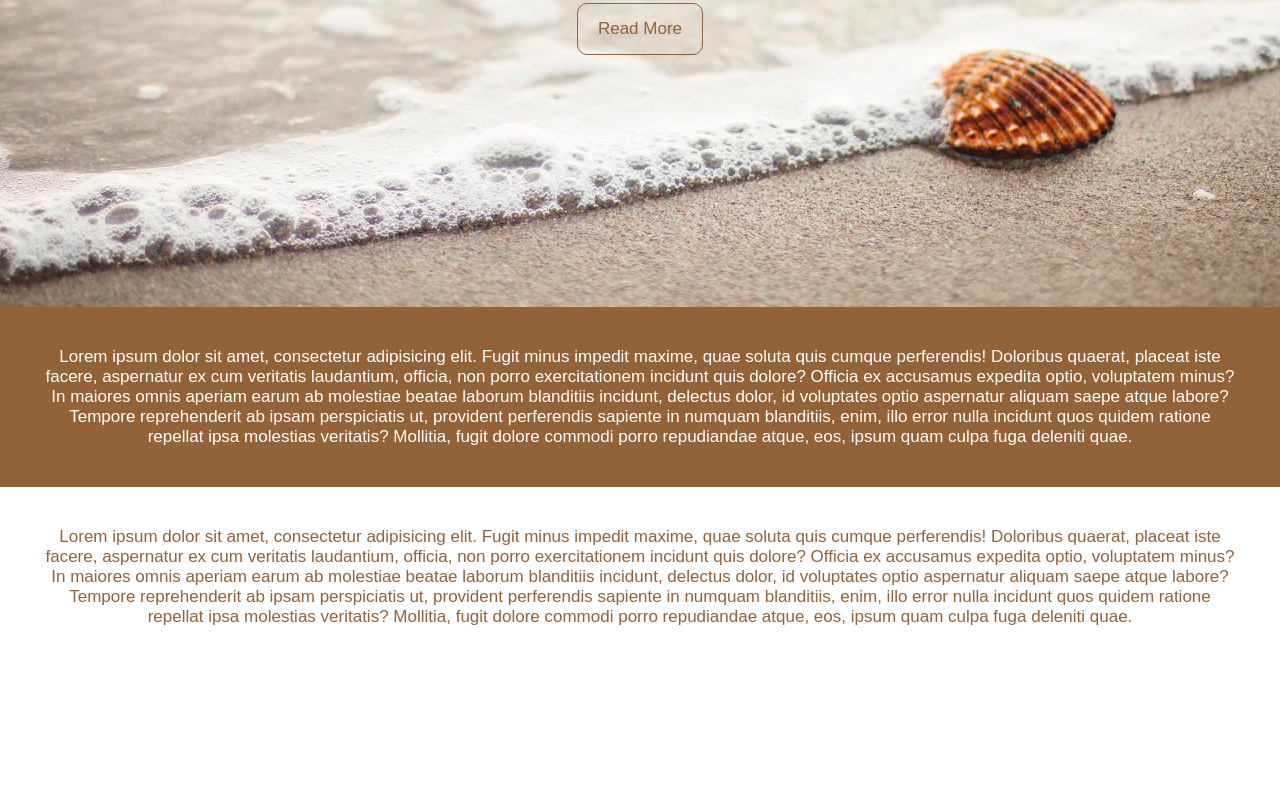
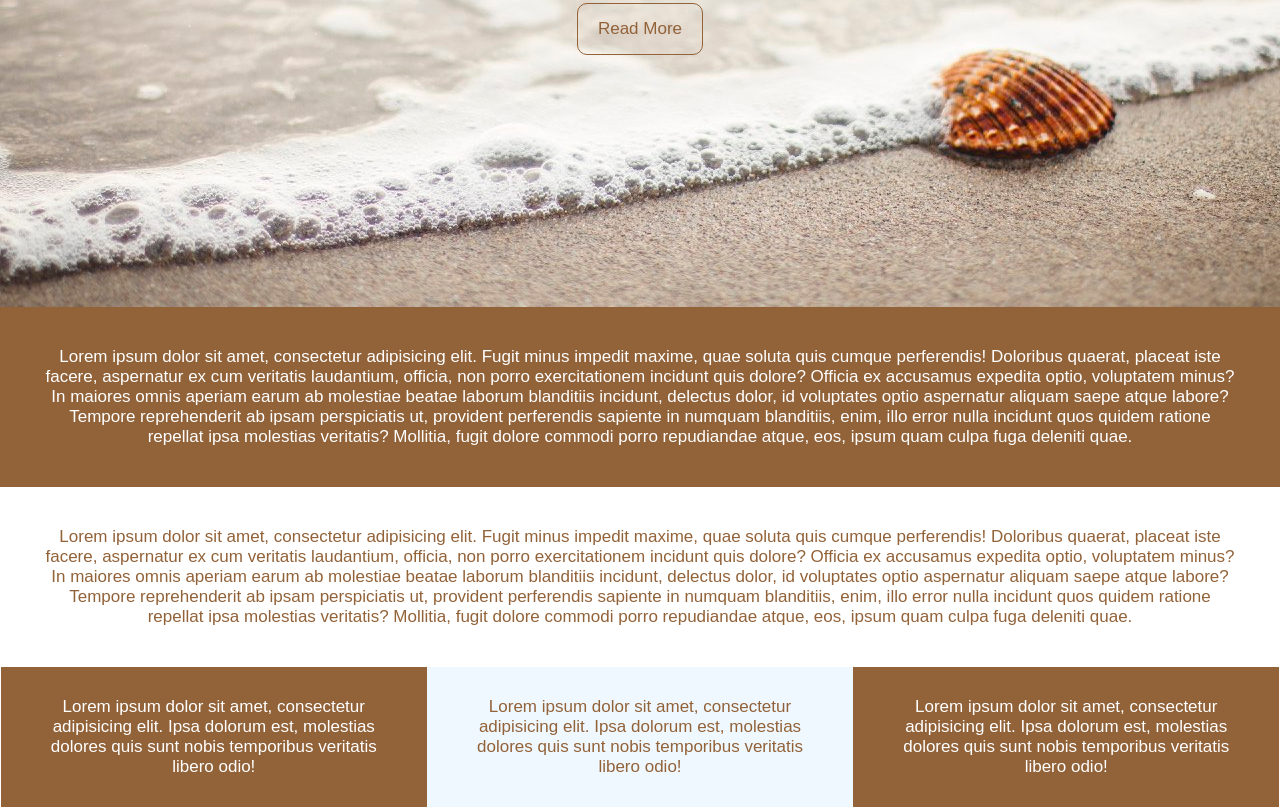
Before and after one commit to mginster22/fd-practice-05_page, a plain HTML site: page index.html in a window 1280 px wide. Shown: the part 543-1350 px from the top of the page. Before the commit the page ends 1210 px from the top, so only its background shows below. Drawn offline with Linux system fonts and the light colour scheme.

Commit message:
created block main-info__us

```diff
--- a/assets/css/style.css
+++ b/assets/css/style.css
@@ -55,12 +55,29 @@ a {
     white-space: nowrap;
 }
 
-.about-us{
+.about-us {
     padding: 20px;
-    background-color:#926239;
-    color:white;
+    background-color: #926239;
+    color: white;
 }
-.info-us{
+
+.info-us {
     padding: 20px;
-    color:#926239;
+    color: #926239;
 }
+
+.main-info__us {
+    display: inline-block;
+    width: 33.3%;
+}
+
+.text {
+    background-color: #926239;
+    color: white;
+    padding: 30px;
+}
+
+.main-text {
+    padding: 30px;
+    background-color:aliceblue;
+}
--- a/index.html
+++ b/index.html
@@ -24,6 +24,15 @@
             Lorem ipsum dolor sit amet, consectetur adipisicing elit. Fugit minus impedit maxime, quae soluta quis cumque perferendis! Doloribus quaerat, placeat iste facere, aspernatur ex cum veritatis laudantium, officia, non porro exercitationem incidunt quis dolore? Officia ex accusamus expedita optio, voluptatem minus? In maiores omnis aperiam earum ab molestiae beatae laborum blanditiis incidunt, delectus dolor, id voluptates optio aspernatur aliquam saepe atque labore? Tempore reprehenderit ab ipsam perspiciatis ut, provident perferendis sapiente in numquam blanditiis, enim, illo error nulla incidunt quos quidem ratione repellat ipsa molestias veritatis? Mollitia, fugit dolore commodi porro repudiandae atque, eos, ipsum quam culpa fuga deleniti quae.
         </p>
     </section>
+    <article class="main-info">
+        <section class="main-info__us  main-info__left ">
+            <p class="main-info__left-text text">Lorem ipsum dolor sit amet, consectetur adipisicing elit. Ipsa dolorum est, molestias dolores quis sunt nobis temporibus veritatis libero odio!</p>
+        </section><section class="main-info__us main-info__centr">
+            <p class="main-info__centr-text main-text">Lorem ipsum dolor sit amet, consectetur adipisicing elit. Ipsa dolorum est, molestias dolores quis sunt nobis temporibus veritatis libero odio!</p>
+        </section><section class="main-info__us main-info__right ">
+            <p class="main-info__right-text text">Lorem ipsum dolor sit amet, consectetur adipisicing elit. Ipsa dolorum est, molestias dolores quis sunt nobis temporibus veritatis libero odio!</p>
+        </section>
+    </article>
 
 </body>
 </html>
```
